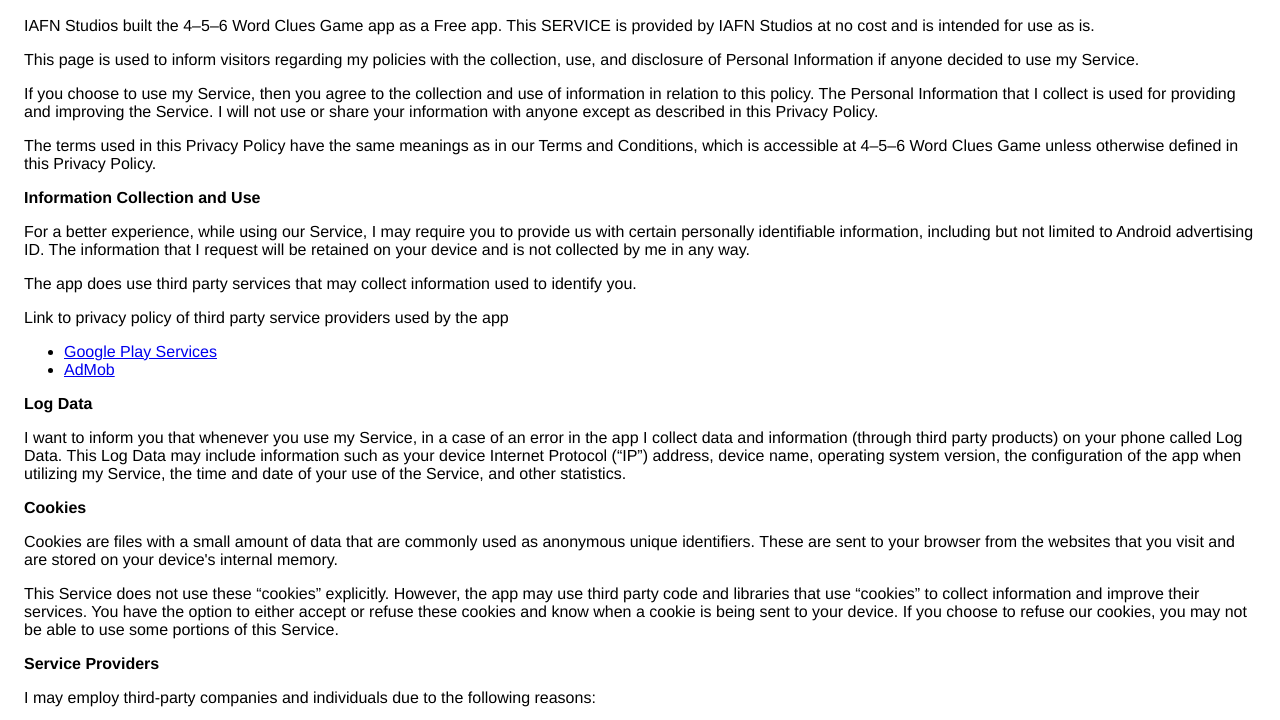
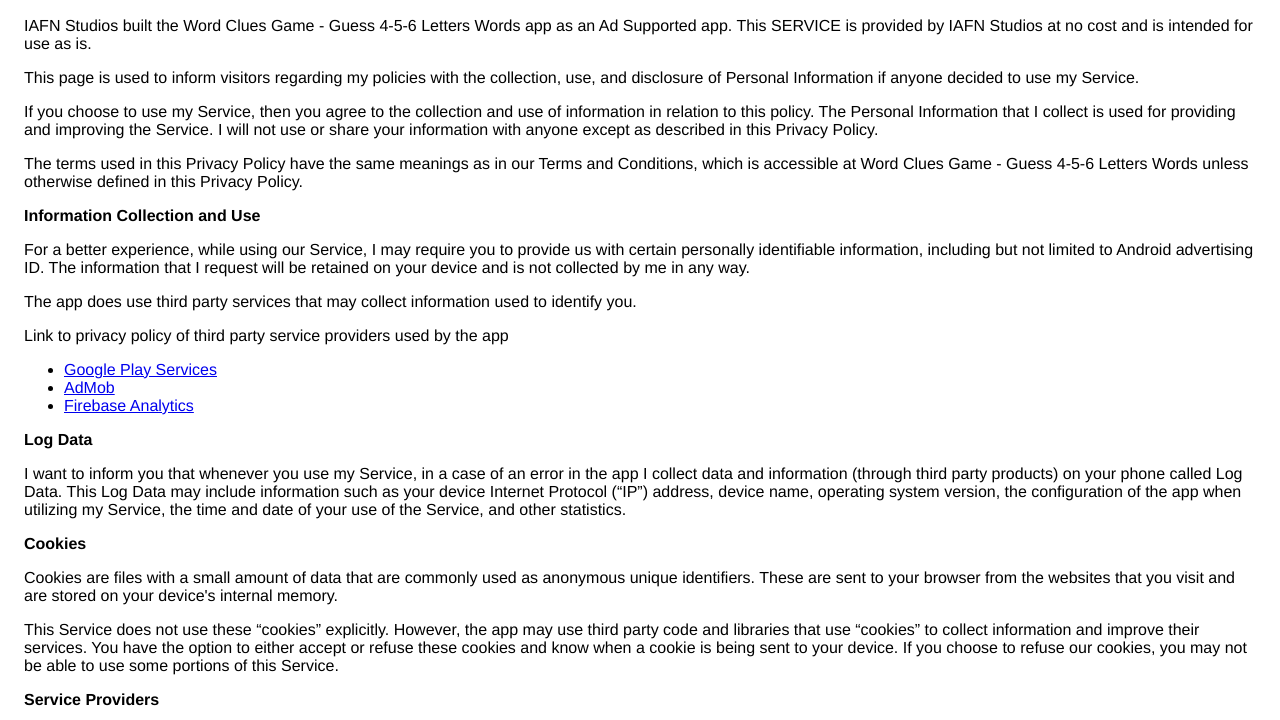
Before and after one commit to fourfivesixwordgame/fourfivesixwordgame.github.io, a plain HTML site: page index.html in a window 1280 px wide. Shown: the part 75-795 px from the top of the page. Drawn offline with Linux system fonts and the light colour scheme.

Commit message:
Update index.html

```diff
--- a/index.html
+++ b/index.html
@@ -7,7 +7,7 @@
       <style> body { font-family: 'Helvetica Neue', Helvetica, Arial, sans-serif; padding:1em; } </style>
     </head>
     <body>
-    <h2>Privacy Policy</h2> <p> IAFN Studios built the 4–5–6 Word Clues Game app as a Free app. This SERVICE is provided by
+    <h2>Privacy Policy</h2> <p> IAFN Studios built the Word Clues Game - Guess 4-5-6 Letters Words app as an Ad Supported app. This SERVICE is provided by
                     IAFN Studios at no cost and is intended for use as is.
                   </p> <p>This page is used to inform visitors regarding my policies with the collection, use, and disclosure
                     of Personal Information if anyone decided to use my Service.
@@ -16,10 +16,10 @@
                     the Service. I will not use or share your information with anyone except as described
                     in this Privacy Policy.
                   </p> <p>The terms used in this Privacy Policy have the same meanings as in our Terms and Conditions, which is
-                    accessible at 4–5–6 Word Clues Game unless otherwise defined in this Privacy Policy.
+                    accessible at Word Clues Game - Guess 4-5-6 Letters Words unless otherwise defined in this Privacy Policy.
                   </p> <p><strong>Information Collection and Use</strong></p> <p>For a better experience, while using our Service, I may require you to provide us with certain
                     personally identifiable information, including but not limited to Android advertising ID. The information that I request will be retained on your device and is not collected by me in any way.
-                  </p> <p>The app does use third party services that may collect information used to identify you.</p> <div><p>Link to privacy policy of third party service providers used by the app</p> <ul><li><a href="https://www.google.com/policies/privacy/" target="_blank">Google Play Services</a></li><li><a href="https://support.google.com/admob/answer/6128543?hl=en" target="_blank">AdMob</a></li><!----><!----><!----><!----><!----><!----><!----></ul></div> <p><strong>Log Data</strong></p> <p> I want to inform you that whenever you use my Service, in a case of
+                  </p> <p>The app does use third party services that may collect information used to identify you.</p> <div><p>Link to privacy policy of third party service providers used by the app</p> <ul><li><a href="https://www.google.com/policies/privacy/" target="_blank">Google Play Services</a></li><li><a href="https://support.google.com/admob/answer/6128543?hl=en" target="_blank">AdMob</a></li><li><a href="https://firebase.google.com/policies/analytics" target="_blank">Firebase Analytics</a></li><!----><!----><!----><!----><!----><!----></ul></div> <p><strong>Log Data</strong></p> <p> I want to inform you that whenever you use my Service, in a case of
                     an error in the app I collect data and information (through third party products) on your phone
                     called Log Data. This Log Data may include information such as your device Internet Protocol (“IP”) address,
                     device name, operating system version, the configuration of the app when utilizing my Service,
@@ -54,6 +54,6 @@
                     this page.
                   </p> <p><strong>Contact Us</strong></p> <p>If you have any questions or suggestions about my Privacy Policy, do not hesitate to contact
                     me at iafnstudios@gmail.com.
-
+                  </p>
     </body>
     </html>
```
